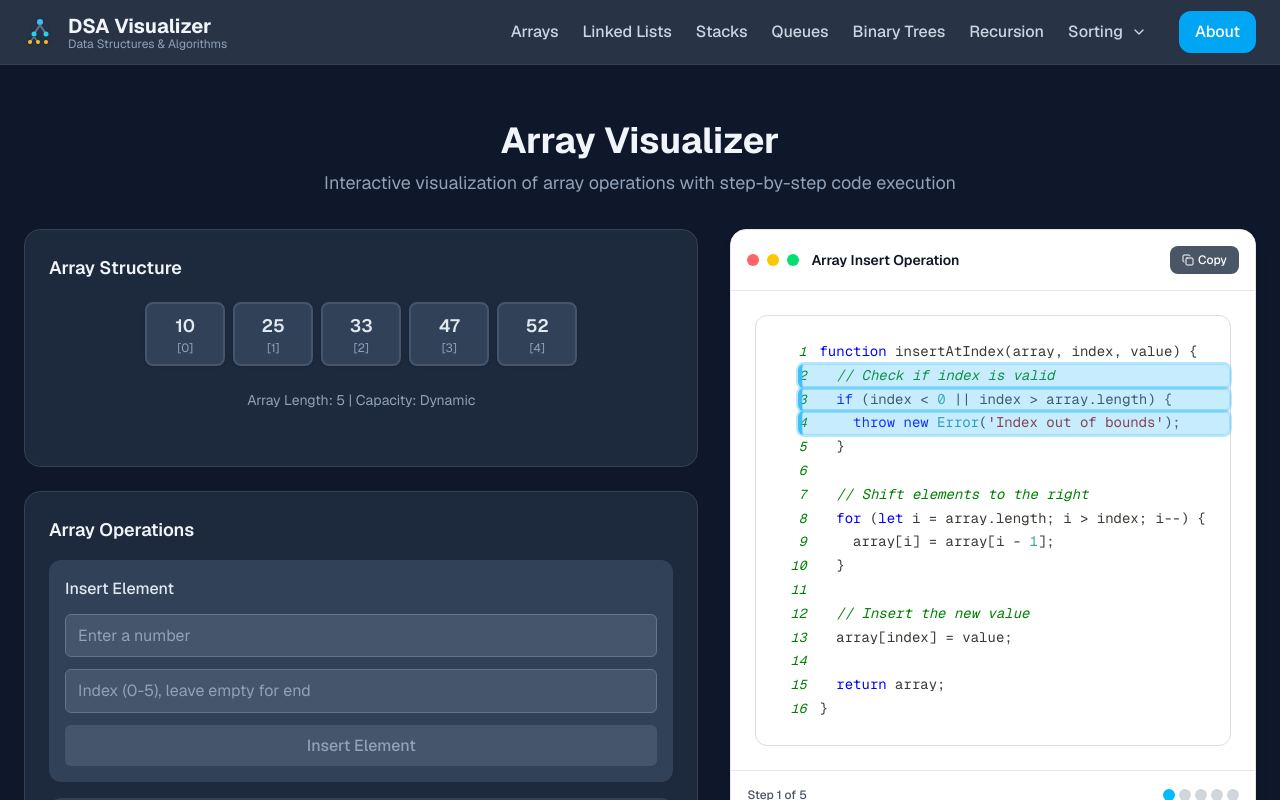
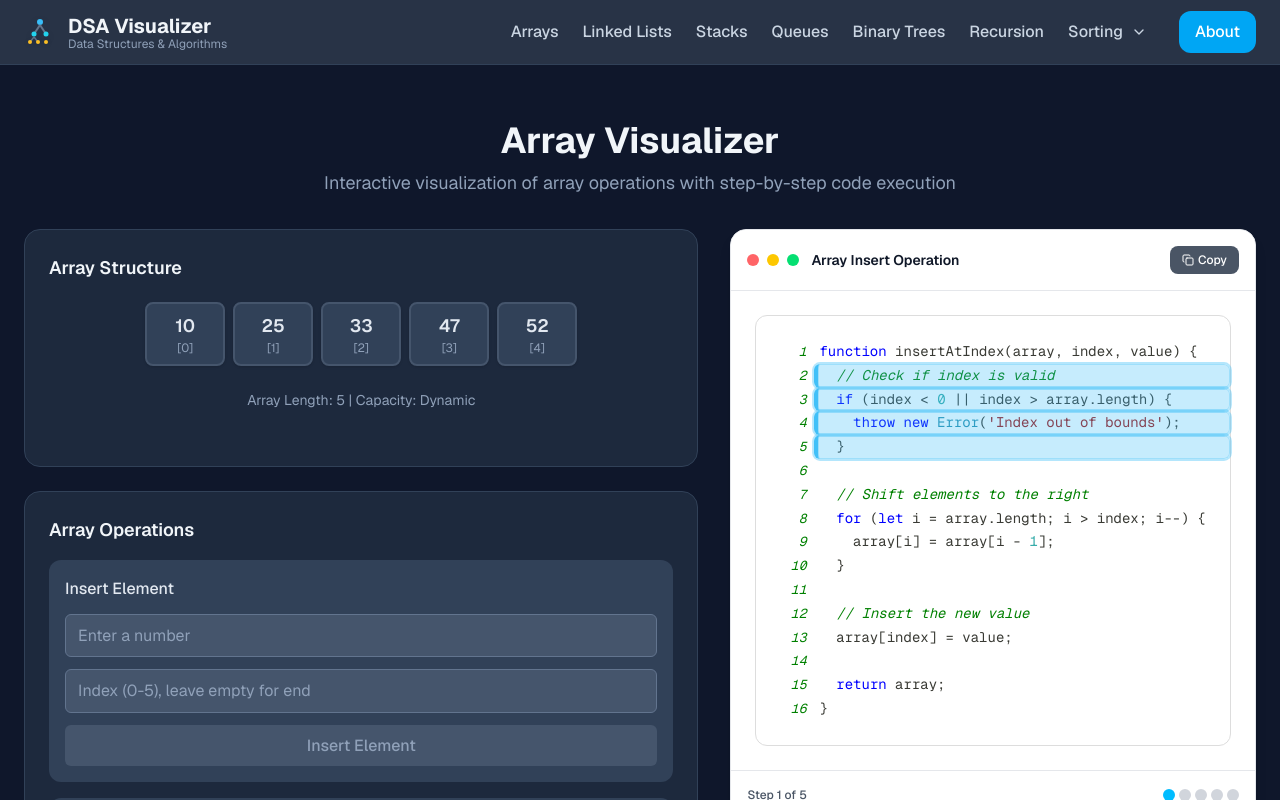
Before and after one commit to gael55x/DSA-Visualizer, a Next.js app in the folder dsa-visualizer/: page /array in a window 1280 px wide. Shown: the top 800 px of the page. Built offline with nearby package versions, Linux system fonts and the light colour scheme.

Commit message:
Code cleanups in the array visualizer and codehiglighter in general

```diff
--- a/dsa-visualizer/components/ui/CodeHighlighter.tsx
+++ b/dsa-visualizer/components/ui/CodeHighlighter.tsx
@@ -71,7 +71,14 @@ export default function CodeHighlighter({
       <pre {...props} className="relative">
         {children}
         {/* Overlay for line highlighting */}
-        {currentStepLines.map((lineNumber, index) => (
+        {currentStepLines.map((lineNumber, index) => {
+          // Calculate the actual line position accounting for line numbers and padding
+          const lineHeight = 1.7 * 14; // line height * font size
+          const lineNumberWidth = 3; // width of line numbers in em
+          const paddingTop = 24; // top padding in px
+          const lineNumberPadding = 16; // padding between line numbers and code in px
+
+          return (
             <motion.div
               key={`highlight-${lineNumber}-${index}`}
               className="absolute pointer-events-none"
@@ -79,10 +86,10 @@ export default function CodeHighlighter({
               animate={{ opacity: 1 }}
               transition={{ duration: 0.3 }}
               style={{
-              top: `${(lineNumber - 1) * 1.7 * 14 + 24}px`, // line height * font size + padding
-              left: '0',
+                top: `${(lineNumber - 1) * lineHeight + paddingTop}px`,
+                left: `${lineNumberWidth}em`,
                 right: '0',
-              height: `${1.7 * 14}px`, // line height * font size
+                height: `${lineHeight}px`,
                 backgroundColor: theme === 'dark'
                   ? 'rgba(56, 189, 248, 0.25)'
                   : 'rgba(56, 189, 248, 0.15)',
@@ -94,11 +101,12 @@ export default function CodeHighlighter({
                 boxShadow: theme === 'dark'
                   ? '0 0 0 1px rgba(56, 189, 248, 0.3), inset 0 0 0 1px rgba(56, 189, 248, 0.2)'
                   : '0 0 0 1px rgba(56, 189, 248, 0.2), inset 0 0 0 1px rgba(56, 189, 248, 0.1)',
-              marginLeft: '3em', // Account for line numbers
+                marginLeft: `${lineNumberPadding}px`,
                 zIndex: 1
               }}
             />
-        ))}
+          );
+        })}
       </pre>
     );
   };
--- a/dsa-visualizer/components/visualizers/ArrayVisualizer.tsx
+++ b/dsa-visualizer/components/visualizers/ArrayVisualizer.tsx
@@ -67,18 +67,18 @@ const ARRAY_OPERATIONS = {
 
 const CODE_STEPS = {
   insert: [
-    { lines: [2, 3, 4], description: "Validate that the index is within valid bounds" },
-    { lines: [7, 8, 9], description: "Start shifting elements from the end to make space" },
-    { line: 8, description: "Move each element one position to the right" },
-    { line: 11, description: "Insert the new value at the specified index" },
-    { line: 13, description: "Return the modified array" }
+    { lines: [2, 3, 4, 5], description: "Validate that the index is within valid bounds" },
+    { lines: [7, 8, 9, 10], description: "Start shifting elements from the end to make space" },
+    { line: 9, description: "Move each element one position to the right" },
+    { line: 13, description: "Insert the new value at the specified index" },
+    { line: 15, description: "Return the modified array" }
   ],
 
   search: [
-    { lines: [2, 3], description: "Start iterating through the array from index 0" },
-    { lines: [4, 5], description: "Compare current element with the target value" },
-    { line: 5, description: "Found a match! Return the current index" },
-    { line: 9, description: "Target not found in the array, return -1" }
+    { lines: [2, 3, 4, 5, 6, 7, 8], description: "Start iterating through the array from index 0" },
+    { lines: [4, 5, 6, 7], description: "Compare current element with the target value" },
+    { lines: [5, 6], description: "Found a match! Return the current index" },
+    { lines: [10], description: "Target not found in the array, return -1" }
   ],
 
   delete: [
@@ -211,14 +211,15 @@ export default function ArrayVisualizer() {
     // Clear previous highlights
     setArray(prev => prev.map(item => ({ ...item, isHighlighted: false, isSearching: false })));
 
-    // Step-by-step animation with code highlighting
-    for (let step = 0; step < CODE_STEPS.search.length; step++) {
-      setCurrentStep(step);
-      await delay(600);
+    // Step 0: Start iterating through the array from index 0
+    setCurrentStep(0);
+    await delay(800);
 
-      if (step === 0) {
     // Start searching from index 0
     for (let i = 0; i < array.length; i++) {
+      // Step 1: Compare current element with the target value
+      setCurrentStep(1);
+
       // Highlight current element being checked
       setArray(prev => prev.map((item, idx) => ({
         ...item,
@@ -226,15 +227,19 @@ export default function ArrayVisualizer() {
         isHighlighted: false
       })));
 
-          await delay(500);
+      await delay(800);
 
       // Check if found
       if (array[i].value === value) {
+        // Step 2: Found a match! Return the current index
+        setCurrentStep(2);
         setArray(prev => prev.map((item, idx) => ({
           ...item,
           isSearching: false,
           isHighlighted: idx === i
         })));
+        await delay(800);
+
         showMessage(`Found ${value} at index ${i}!`, 'success');
         setIsAnimating(false);
         setSearchValue('');
@@ -242,13 +247,12 @@ export default function ArrayVisualizer() {
       }
     }
 
-        // Not found
+    // Step 3: Target not found in the array, return -1
+    setCurrentStep(3);
     setArray(prev => prev.map(item => ({ ...item, isSearching: false })));
+    await delay(800);
+
     showMessage(`Value ${value} not found in the array`, 'error');
-        break;
-      }
-    }
-
     setSearchValue('');
     setIsAnimating(false);
   }, [searchValue, array, showMessage]);
--- a/dsa-visualizer/components/visualizers/QueueVisualizer.tsx
+++ b/dsa-visualizer/components/visualizers/QueueVisualizer.tsx
@@ -62,7 +62,7 @@ const CODE_STEPS = {
     { lines: [2, 3], description: "Add the new element to the rear of the queue" },
     { lines: [5, 6], description: "Move the rear pointer to the next position" },
     { lines: [8, 9], description: "Increment the queue size counter" },
-    { line: 10, description: "Return the modified queue" }
+    { line: 11, description: "Return the modified queue" }
   ],
 
   dequeue: [
@@ -70,7 +70,7 @@ const CODE_STEPS = {
     { lines: [7, 8], description: "Get reference to the front element" },
     { lines: [10, 11], description: "Move the front pointer to the next position" },
     { lines: [13, 14], description: "Decrement the queue size counter" },
-    { line: 15, description: "Return the removed element" }
+    { line: 16, description: "Return the removed element" }
   ],
 
   peek: [
--- a/dsa-visualizer/components/visualizers/StackVisualizer.tsx
+++ b/dsa-visualizer/components/visualizers/StackVisualizer.tsx
@@ -61,7 +61,7 @@ const CODE_STEPS = {
     { lines: [2, 3], description: "Add the new element to the top of the stack" },
     { lines: [5, 6], description: "Move the top pointer to the next position" },
     { lines: [8, 9], description: "Increment the stack size counter" },
-    { line: 10, description: "Return the modified stack" }
+    { line: 11, description: "Return the modified stack" }
   ],
 
   pop: [
@@ -69,7 +69,7 @@ const CODE_STEPS = {
     { lines: [7, 8], description: "Get reference to the top element" },
     { lines: [10, 11], description: "Move the top pointer to the previous position" },
     { lines: [13, 14], description: "Decrement the stack size counter" },
-    { line: 15, description: "Return the removed element" }
+    { line: 16, description: "Return the removed element" }
   ],
 
   peek: [
```
Lines whose indentation alone changed are shown as unchanged.
